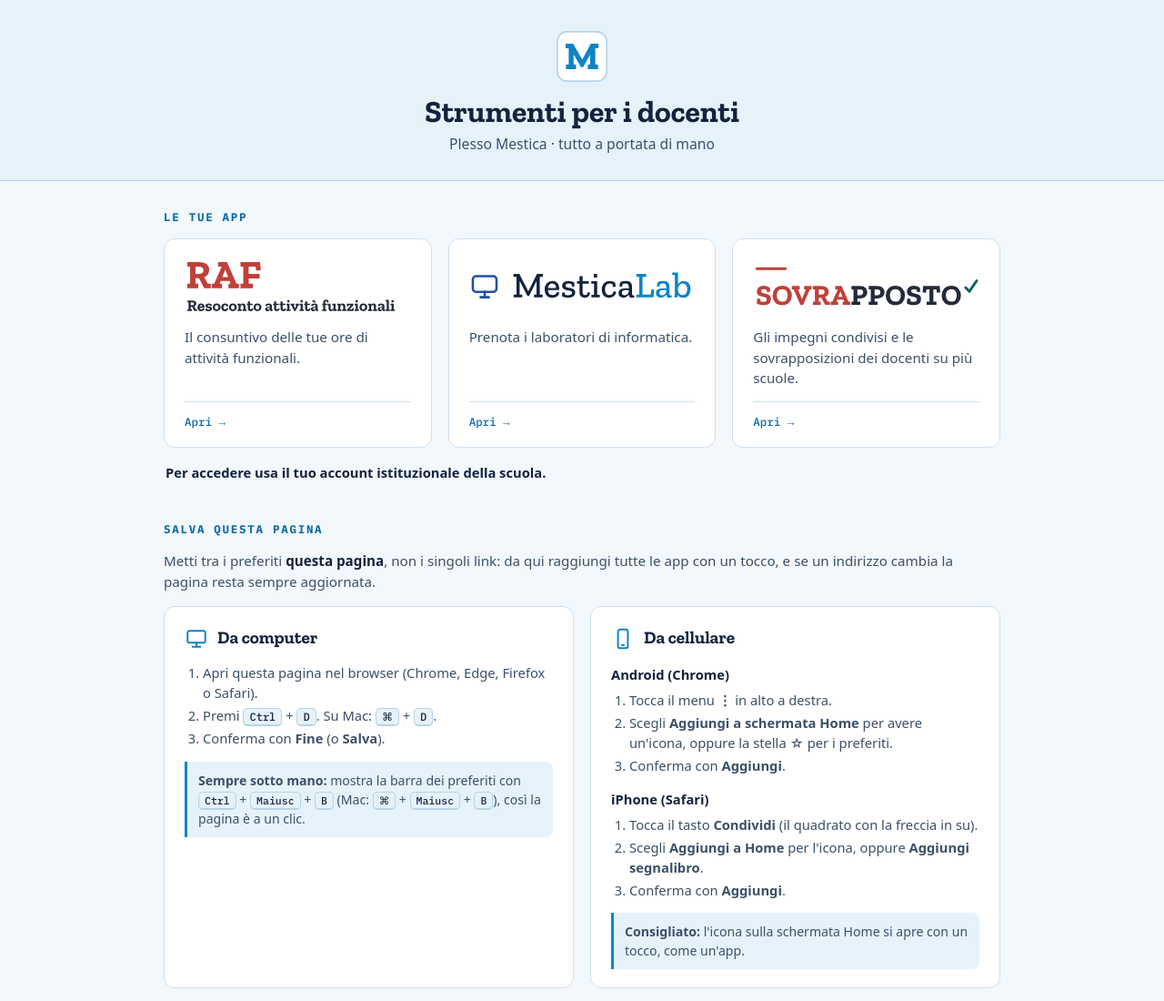
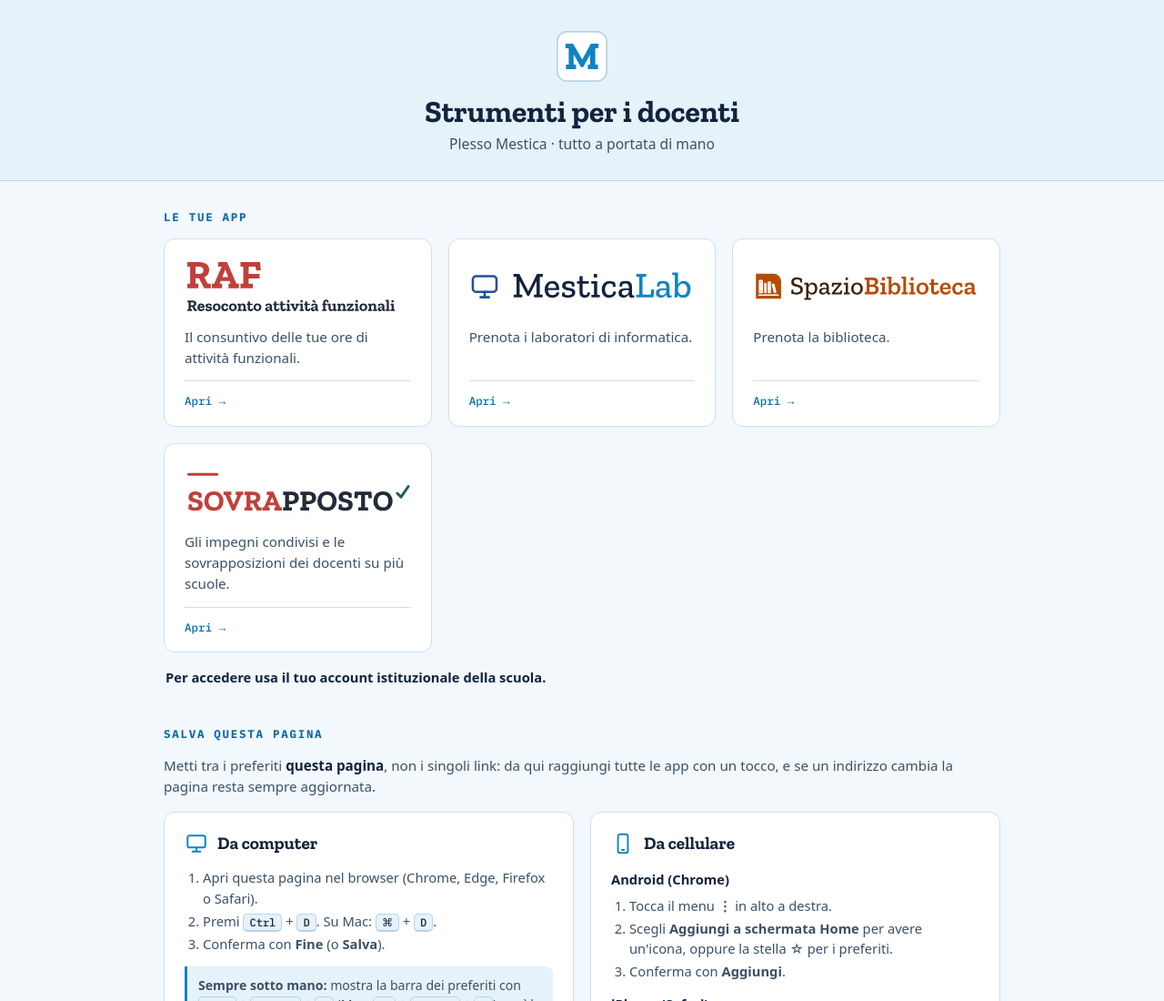
Before and after one commit to dati-grezzi/dati-grezzi.github.io, a plain HTML site: page docenti/index.html in a window 1280 px wide. Shown: the top 1100 px of the page at 91% size. Drawn offline with Linux system fonts and the light colour scheme.

Commit message:
Pagina docenti: aggiunge la scheda SpazioBiblioteca
Logo ricostruito in SVG dallo screenshot (tessera rame con libri, Zilla Slab
Medium e Semibold). Scheda posta accanto a MesticaLab, entrambe app di prenotazione.

Co-Authored-By: Claude Sonnet 5.5 <noreply@anthropic.com>
Claude-Session: https://claude.ai/code/session_01FJeNFiiaX688ewVxWRGN8L

```diff
--- a/docenti/index.html
+++ b/docenti/index.html
@@ -150,6 +150,13 @@ a.dg-mini .i::after{
       <div class="piede">Apri →</div>
     </a>
 
+    <a class="card" href="https://script.google.com/a/macros/civitanovatacito.edu.it/s/AKfycbzupYsawGlONv2rPlIoyhfqy7kzIOzCD-0cu6PLFtgdSHEeYN202KBbciBss55mQ2BeGw/exec">
+      <div class="logo-box"><img src="loghi/spaziobiblioteca.svg" alt=""></div>
+      <h3 class="sr">SpazioBiblioteca</h3>
+      <p>Prenota la biblioteca.</p>
+      <div class="piede">Apri →</div>
+    </a>
+
     <a class="card" href="https://script.google.com/a/macros/civitanovatacito.edu.it/s/AKfycbxZhHCiYk38do3SqCY9JF1W46MWYx0U2BbNB76utwCyPFIoQKACbbmxhEeDwqE9lGqAWg/exec">
       <div class="logo-box"><img src="loghi/sovrapposto-compatto.svg" alt=""></div>
       <h3 class="sr">Sovrapposto</h3>
```
Also changed, not shown: docenti/loghi/spaziobiblioteca.svg (added).
